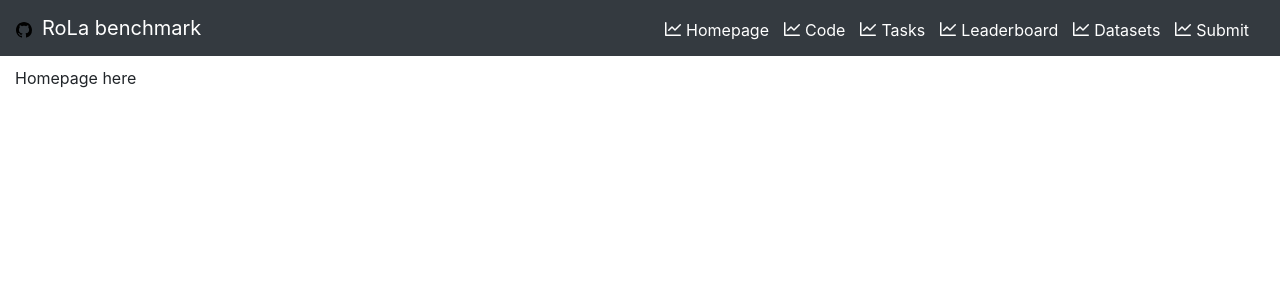
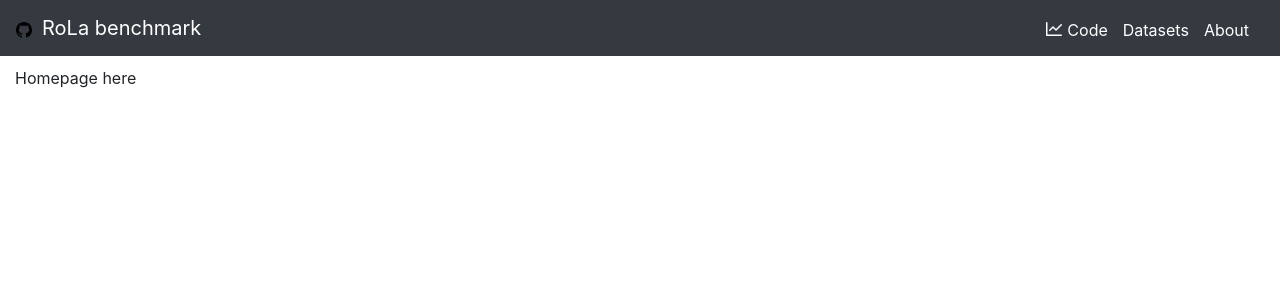
Before and after one commit to LiroBenchmark/LiroBenchmark.github.io, a React (Create React App) app: page / in a window 1280 px wide. Shown: the top 300 px of the page. Built offline with nearby package versions, Linux system fonts and the light colour scheme.

Commit message:
Simplified menu

```diff
--- a/src/Components/Menu.js
+++ b/src/Components/Menu.js
@@ -5,36 +5,19 @@ import '../assets/menu.scss';
 
 const menuOptions= [
   {
-    text: "Homepage",
-    url: '/',
-    target: "",
-    icon: <GraphIcon />
-  },{
     // @TODO - need to investigate, current url is /http://...
     text: "Code",
     url: 'https://github.com/eemlcommunity/ro_benchmark_leaderboard',
     target: "_blank",
     icon: <GraphIcon />
   },{
-    text: "Tasks",
-    url: '/tasks',
-    target: "",
-    icon: <GraphIcon />
-  },{
-    text: "Leaderboard",
-    url: '/leaderboard',
-    target: "",
-    icon: <GraphIcon />
-  },{
     text: "Datasets",
     url: '/datasets',
     target: "",
-    icon: <GraphIcon />
   },{
-    text: "Submit",
-    url: '/submit',
+    text: "About",
+    url: '/about',
     target: "",
-    icon: <GraphIcon />
   }];
 
 const Menu = () => {
```
